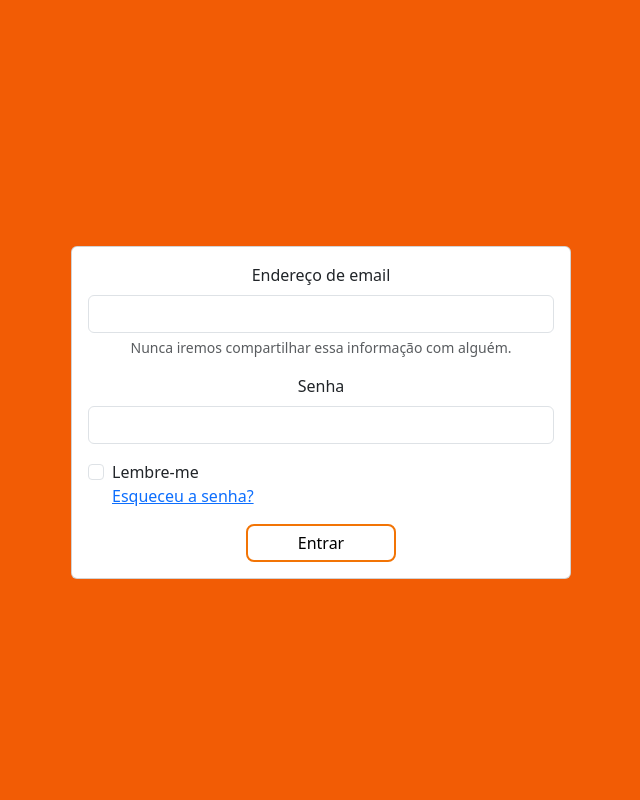
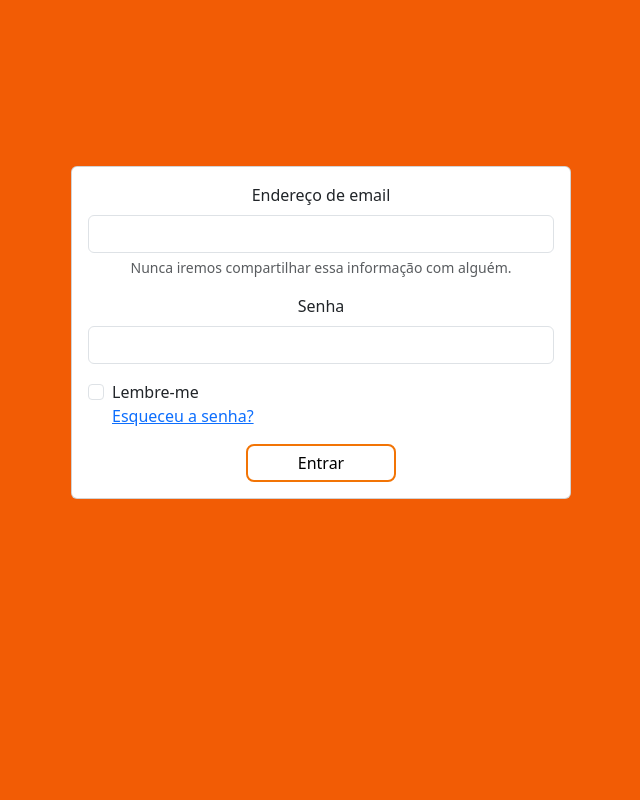
Before and after one commit to TheScaretale/SmartObras, a PHP site: page /entrar.php in a window 1280 px wide. Shown: the part 76-876 px from the top of the page, without its empty margins (319-959 px from the left). After the commit the page ends 575 px from the top, so only its background shows below. Run offline with PHP 8.4, Linux system fonts and the light colour scheme; some libraries are stand-ins or nearby versions.

Commit message:
Arrumei o estilo do login

```diff
--- a/entrar.php
+++ b/entrar.php
@@ -86,7 +86,7 @@ if (isset($_GET["logout"])) {
     </div>
 
  <!-- parte entrar -->
- <div class="container d-flex justify-content-center align-items-center" style="min-height: 100vh;">
+ <div class="container d-flex justify-content-center align-items-center" style="min-height: 80vh;">
  <div class="card mt-4" style="width: 500px;">
         <form id="loginForm">
             <div class="card-body text-center">
```
